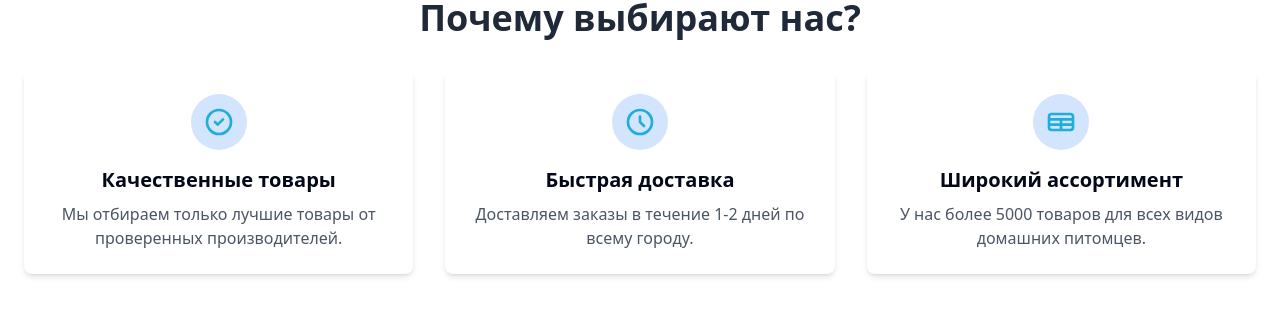
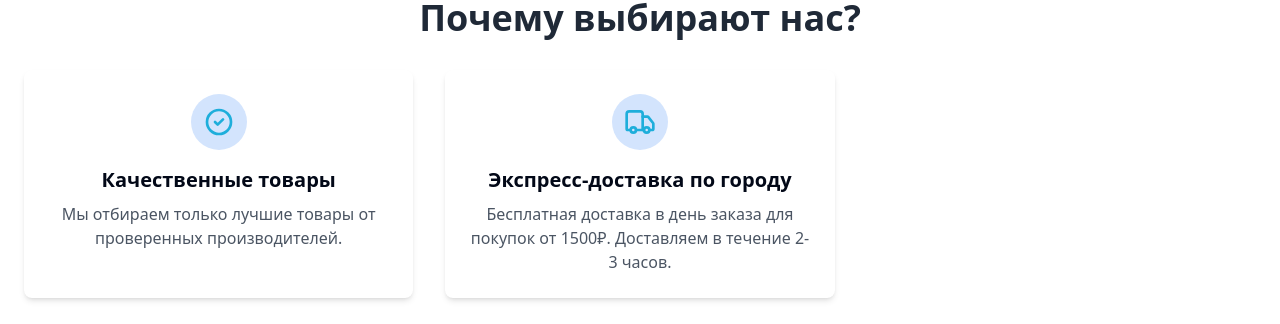
Before and after one commit to H1xl/pet-palace-browse, a React (Vite) app: page / in a window 1280 px wide. Shown: the part 705-1029 px from the top of the page. Built offline with nearby package versions, Linux system fonts and the light colour scheme.

Commit message:
Fix "Быстрая доставка" section
Update the "Быстрая доставка" section in the "Почему выбирают нас?" block.

```diff
--- a/src/pages/Index.tsx
+++ b/src/pages/Index.tsx
@@ -1,5 +1,5 @@
-
 import React, { useState, useEffect } from "react";
+import { Truck } from 'lucide-react';
 import Navbar from "@/components/Navbar";
 import Hero from "@/components/Hero";
 import Footer from "@/components/Footer";
@@ -42,22 +42,10 @@ const Index = () => {
 
             <div className="bg-white p-6 rounded-lg shadow-md">
               <div className="bg-pet-light-blue p-3 rounded-full inline-flex justify-center items-center mb-4">
-                <svg xmlns="http://www.w3.org/2000/svg" className="h-8 w-8 text-pet-blue" fill="none" viewBox="0 0 24 24" stroke="currentColor">
-                  <path strokeLinecap="round" strokeLinejoin="round" strokeWidth={2} d="M12 8v4l3 3m6-3a9 9 0 11-18 0 9 9 0 0118 0z" />
-                </svg>
+                <Truck className="h-8 w-8 text-pet-blue" />
               </div>
-              <h3 className="text-xl font-semibold mb-2">Быстрая доставка</h3>
-              <p className="text-gray-600">Доставляем заказы в течение 1-2 дней по всему городу.</p>
-            </div>
-
-            <div className="bg-white p-6 rounded-lg shadow-md">
-              <div className="bg-pet-light-blue p-3 rounded-full inline-flex justify-center items-center mb-4">
-                <svg xmlns="http://www.w3.org/2000/svg" className="h-8 w-8 text-pet-blue" fill="none" viewBox="0 0 24 24" stroke="currentColor">
-                  <path strokeLinecap="round" strokeLinejoin="round" strokeWidth={2} d="M3 10h18M3 14h18m-9-4v8m-7 0h14a2 2 0 002-2V8a2 2 0 00-2-2H5a2 2 0 00-2 2v8a2 2 0 002 2z" />
-                </svg>
-              </div>
-              <h3 className="text-xl font-semibold mb-2">Широкий ассортимент</h3>
-              <p className="text-gray-600">У нас более 5000 товаров для всех видов домашних питомцев.</p>
+              <h3 className="text-xl font-semibold mb-2">Экспресс-доставка по городу</h3>
+              <p className="text-gray-600">Бесплатная доставка в день заказа для покупок от 1500₽. Доставляем в течение 2-3 часов.</p>
             </div>
           </div>
         </div>
```
